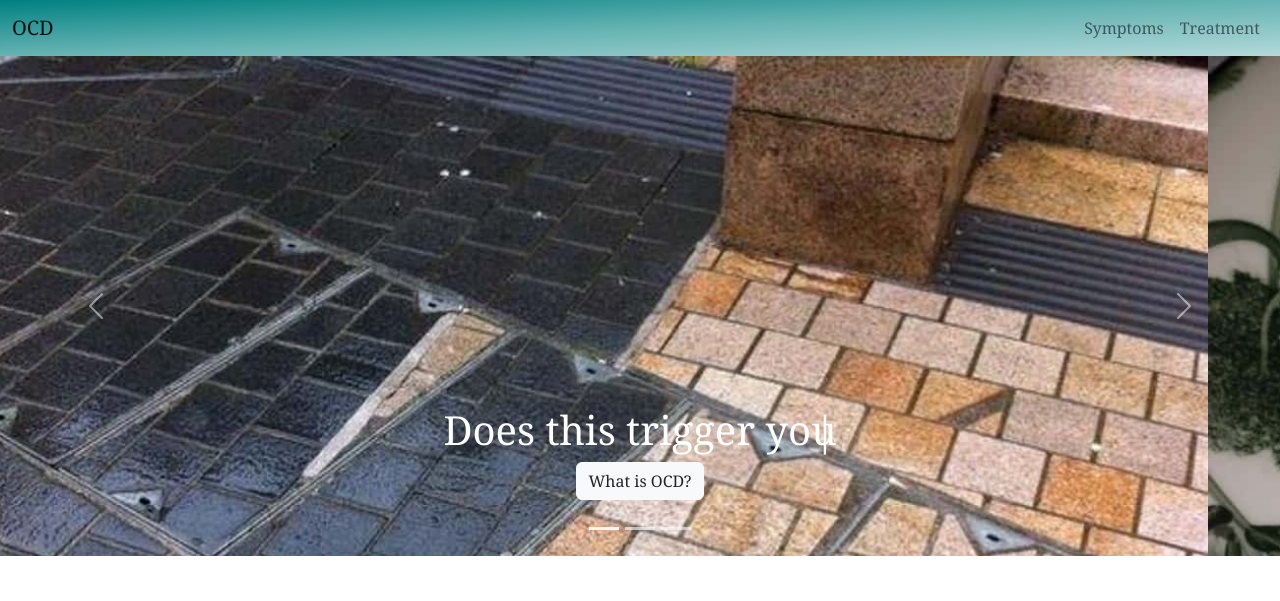
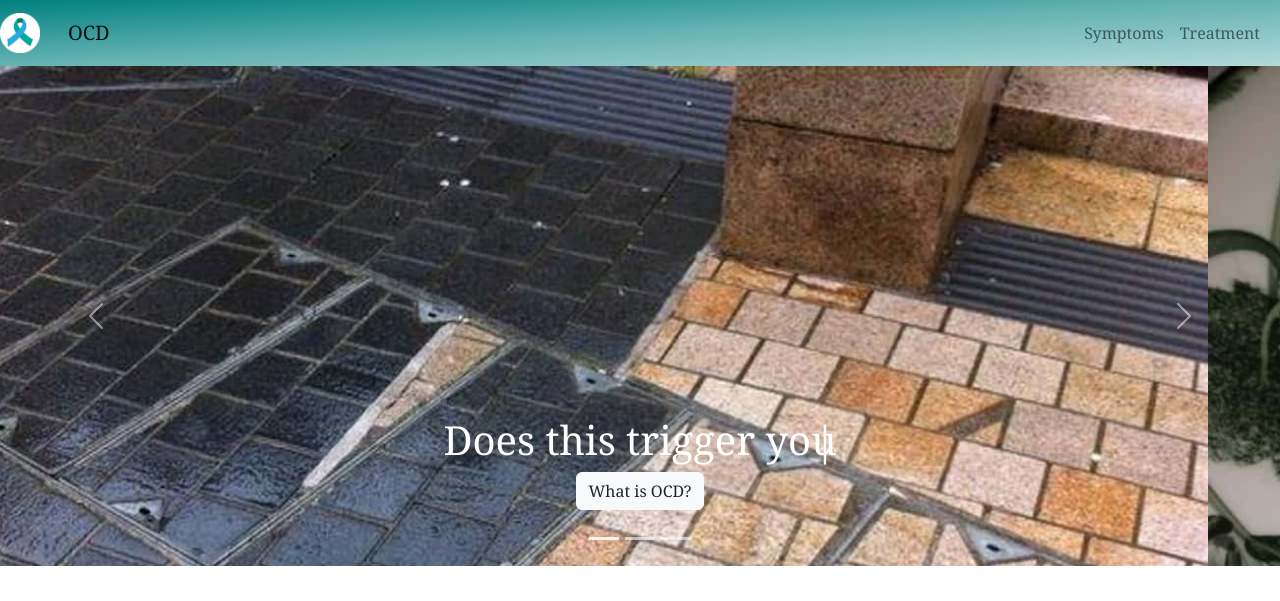
Before and after one commit to joe-lfz/joe-lfz.github.io, a plain HTML site: page home.html in a window 1280 px wide. Shown: the top 601 px of the page. Drawn offline with nearby package versions, Linux system fonts and the light colour scheme.

Commit message:
Update home.html

```diff
--- a/home.html
+++ b/home.html
@@ -35,6 +35,10 @@
 <body>
     <!-- INSERT CODE HERE -->
     <nav class="navbar navbar-expand-lg navbar-light bg-light">
+        <a class="navbar-brand" href="#">
+                <img src="images/ocd ribbon.png" alt="Logo" style="width: 40px; height: 40px;">
+        </a>
+
         <div class="container-fluid">
           <a class="navbar-brand" href="#">OCD</a>
           <button class="navbar-toggler" type="button" data-bs-toggle="collapse" data-bs-target="#navbarNav" aria-controls="navbarNav" aria-expanded="false" aria-label="Toggle navigation">
```
